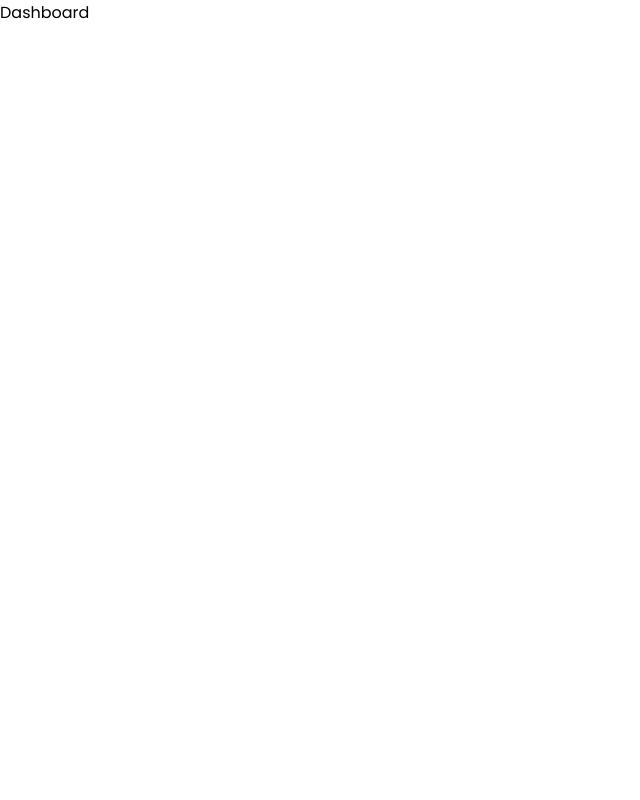
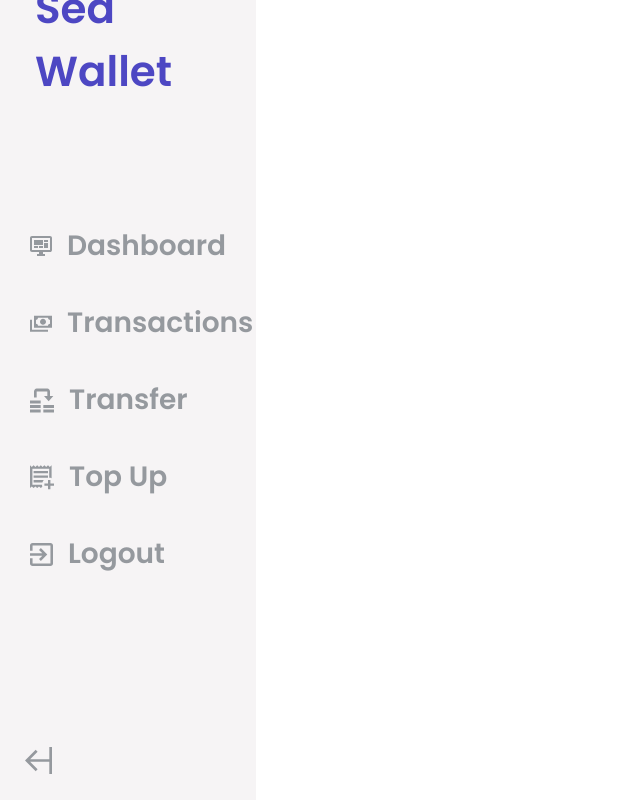
Before and after one commit to asc33nzio/e-wallet, a React (Create React App) app in the folder projects/client/: page /dashboard in a window 1280 px wide. Shown: the whole page, without its empty margins (0-640 px from the left). Built offline with nearby package versions, Linux system fonts and the light colour scheme.

Commit message:
feat: sidebar

```diff
--- /dev/null
+++ b/projects/client/src/components/Sidebar/Sidebar.styles.tsx
@@ -0,0 +1,185 @@
+import styled from "styled-components";
+import { Link } from "react-router-dom";
+
+export const StyledSidebarContainer = styled.div<{ minimized?: boolean }>`
+	display: flex;
+	flex-direction: column;
+	align-items: center;
+
+	width: 20%;
+	width: ${(props) => (props.minimized ? "100px" : "20%")};
+	height: 100vh;
+	background-color: #f6f4f5;
+
+	transition: all 3s ease;
+`;
+
+export const StyledTitleSubcontainer = styled.div<{ minimized?: boolean }>`
+	display: flex;
+	flex-direction: row;
+	align-items: center;
+	justify-content: left;
+
+	width: 100%;
+	height: 10%;
+
+	cursor: pointer;
+	color: #4d47c3;
+	font-size: ${(props) => (props.minimized ? "24px" : "42px")};
+	font-weight: 550;
+	border: none;
+	overflow: visible;
+	padding-left: ${(props) => (props.minimized ? "15px" : "35px")};
+
+	transition: all 3s ease;
+`;
+
+export const StyledElementsSubcontainer = styled.div`
+	display: flex;
+	flex-direction: column;
+	align-items: center;
+	justify-content: center;
+
+	width: 100%;
+	height: 80%;
+	gap: 35px;
+`;
+
+export const StyledElements = styled.div`
+	display: flex;
+	flex-direction: row;
+	align-items: center;
+	justify-content: left;
+
+	width: 100%;
+	padding-left: 30px;
+	gap: 25px;
+
+	color: #95999e;
+	font-size: 28px;
+	font-weight: 400;
+`;
+
+export const StyledLink = styled(Link)<{ minimized?: boolean }>`
+	cursor: pointer;
+	display: flex;
+	flex-direction: row;
+	align-items: center;
+	gap: 15px;
+
+	width: 100%;
+	text-decoration: none;
+
+	&:hover path {
+		fill: #4d47c3;
+	}
+
+	transition: all 3s ease;
+	animation: typing 2s steps(100, end);
+	@keyframes typing {
+		0% {
+			width: 0;
+			overflow: hidden;
+			white-space: nowrap;
+			border-right: ${(props) => (props.minimized ? "none" : "2px solid #4d47c3")};
+		}
+		100% {
+			width: 100%;
+		}
+	}
+`;
+
+export const StyledButton = styled.button<{ minimized?: boolean }>`
+	cursor: pointer;
+	display: flex;
+	flex-direction: row;
+	align-items: center;
+	gap: 15px;
+
+	width: 100%;
+	text-decoration: none;
+	color: #95999e;
+	background-color: transparent;
+
+	border: none;
+	font-size: 28px;
+	font-weight: 550;
+	text-align: left;
+
+	&:hover path {
+		fill: #4d47c3;
+	}
+
+	animation: typing_button 2s steps(100, end);
+	@keyframes typing_button {
+		0% {
+			width: 0;
+			overflow: hidden;
+			white-space: nowrap;
+			border-right: ${(props) => (props.minimized ? "none" : "2px solid #4d47c3")};
+		}
+		100% {
+			width: 100%;
+		}
+	}
+`;
+
+export const StyledParagraph = styled.p<{ minimized?: boolean }>`
+	color: #95999e;
+	white-space: nowrap;
+	font-weight: 550;
+	transform: translateX(${(props) => (props.minimized ? "-60%" : "0")});
+	transition: transform 3s ease;
+
+	&:hover {
+		color: #4d47c3;
+	}
+`;
+
+export const StyledIcon = styled.button`
+	cursor: pointer;
+	display: flex;
+	flex-direction: row;
+	align-items: center;
+	gap: 15px;
+
+	width: 100%;
+	text-decoration: none;
+	color: #95999e;
+	background-color: transparent;
+
+	border: none;
+	font-size: 28px;
+	font-weight: 550;
+	text-align: left;
+
+	&:hover {
+		color: #4d47c3;
+	}
+
+	&:hover path {
+		fill: #4d47c3;
+	}
+`;
+
+export const StyledFooterSubcontainer = styled.div`
+	display: flex;
+	flex-direction: row;
+	align-items: center;
+	justify-content: left;
+
+	width: 100%;
+	height: 10%;
+
+	cursor: pointer;
+	color: #4d47c3;
+	font-size: 42px;
+	font-weight: 550;
+	border: none;
+	overflow: visible;
+	padding-left: 25px;
+
+	&:hover path {
+		fill: #4d47c3;
+	}
+`;
--- /dev/null
+++ b/projects/client/src/components/Sidebar/Sidebar.tsx
@@ -0,0 +1,84 @@
+import React, { useState } from "react";
+import {
+	StyledButton,
+	StyledElements,
+	StyledElementsSubcontainer,
+	StyledFooterSubcontainer,
+	StyledIcon,
+	StyledLink,
+	StyledParagraph,
+	StyledSidebarContainer,
+	StyledTitleSubcontainer,
+} from "./Sidebar.styles";
+import { DashboardICO, LogoutICO, TopUpICO, TransactionICO, TransferICO, MinimizeICO, ExpandICO } from "./SidebarIcons";
+import { useDispatch } from "react-redux";
+import { setUserData } from "../../redux/userSlice";
+import { setToken } from "../../redux/tokenSlice";
+import { useNavigate } from "react-router-dom";
+
+const Sidebar = (): React.ReactElement => {
+	const navigate = useNavigate();
+	const dispatch = useDispatch();
+	const [minimized, setMinimized] = useState<boolean>(false);
+
+	const handleLogout = () => {
+		dispatch(setUserData({}));
+		dispatch(setToken(""));
+		navigate("/");
+	};
+
+	const handleMinimize = () => {
+		setMinimized(!minimized);
+	};
+
+	return (
+		<>
+			<StyledSidebarContainer minimized={minimized}>
+				<StyledTitleSubcontainer minimized={minimized}>Sea Wallet</StyledTitleSubcontainer>
+
+				<StyledElementsSubcontainer>
+					<StyledElements>
+						<StyledLink to="/" minimized={minimized}>
+							<DashboardICO />
+							<StyledParagraph minimized={minimized}>{!minimized && "Dashboard"}</StyledParagraph>
+						</StyledLink>
+					</StyledElements>
+
+					<StyledElements>
+						<StyledLink to="/" minimized={minimized}>
+							<TransactionICO />
+							<StyledParagraph minimized={minimized}>{!minimized && "Transactions"}</StyledParagraph>
+						</StyledLink>
+					</StyledElements>
+
+					<StyledElements>
+						<StyledLink to="/" minimized={minimized}>
+							<TransferICO />
+							<StyledParagraph minimized={minimized}>{!minimized && "Transfer"}</StyledParagraph>
+						</StyledLink>
+					</StyledElements>
+
+					<StyledElements>
+						<StyledLink to="/" minimized={minimized}>
+							<TopUpICO />
+							<StyledParagraph minimized={minimized}>{!minimized && "Top Up"}</StyledParagraph>
+						</StyledLink>
+					</StyledElements>
+
+					<StyledElements>
+						<StyledButton onClick={handleLogout} minimized={minimized}>
+							<LogoutICO />
+							<StyledParagraph minimized={minimized}>{!minimized && "Logout"}</StyledParagraph>
+						</StyledButton>
+					</StyledElements>
+				</StyledElementsSubcontainer>
+
+				<StyledFooterSubcontainer>
+					<StyledIcon onClick={handleMinimize}>{minimized ? <ExpandICO /> : <MinimizeICO />}</StyledIcon>
+				</StyledFooterSubcontainer>
+			</StyledSidebarContainer>
+		</>
+	);
+};
+
+export default Sidebar;
--- /dev/null
+++ b/projects/client/src/components/Sidebar/SidebarIcons.tsx
@@ -0,0 +1,64 @@
+import React from "react";
+
+export const DashboardICO = (): React.ReactElement => (
+	<svg width="22" height="20" viewBox="0 0 22 20" fill="none" xmlns="http://www.w3.org/2000/svg">
+		<path
+			d="M20 14V2H2V14H20ZM20 0C20.5304 0 21.0391 0.210714 21.4142 0.585786C21.7893 0.960859 22 1.46957 22 2V14C22 14.5304 21.7893 15.0391 21.4142 15.4142C21.0391 15.7893 20.5304 16 20 16H13V18H15V20H7V18H9V16H2C0.89 16 0 15.1 0 14V2C0 0.89 0.89 0 2 0H20ZM4 4H13V9H4V4ZM14 4H18V6H14V4ZM18 7V12H14V7H18ZM4 10H8V12H4V10ZM9 10H13V12H9V10Z"
+			fill="#95999E"
+		/>
+	</svg>
+);
+
+export const ExpandICO = (): React.ReactElement => (
+	<svg width="27" height="27" viewBox="0 0 27 27" fill="none" xmlns="http://www.w3.org/2000/svg">
+		<path
+			d="M2.7 0H0V27H2.7V14.85H21.8295L14.4045 22.275L16.308 24.192L27 13.5L16.308 2.808L14.4045 4.725L21.8295 12.15H2.7V0Z"
+			fill="#95999E"
+		/>
+	</svg>
+);
+
+export const LogoutICO = (): React.ReactElement => (
+	<svg width="23" height="23" viewBox="0 0 18 18" fill="none" xmlns="http://www.w3.org/2000/svg">
+		<path
+			d="M16 0H2C0.89 0 0 0.89 0 2V6H2V2H16V16H2V12H0V16C0 16.5304 0.210714 17.0391 0.585786 17.4142C0.960859 17.7893 1.46957 18 2 18H16C16.5304 18 17.0391 17.7893 17.4142 17.4142C17.7893 17.0391 18 16.5304 18 16V2C18 0.89 17.1 0 16 0ZM7.08 12.58L8.5 14L13.5 9L8.5 4L7.08 5.41L9.67 8H0V10H9.67L7.08 12.58Z"
+			fill="#95999E"
+		/>
+	</svg>
+);
+
+export const MinimizeICO = (): React.ReactElement => (
+	<svg width="27" height="27" viewBox="0 0 27 27" fill="none" xmlns="http://www.w3.org/2000/svg">
+		<path
+			d="M24.3 27H27V0H24.3V12.15H5.1705L12.5955 4.725L10.692 2.808L0 13.5L10.692 24.192L12.5955 22.275L5.1705 14.85H24.3V27Z"
+			fill="#95999E"
+		/>
+	</svg>
+);
+
+export const TopUpICO = (): React.ReactElement => (
+	<svg width="24" height="25" viewBox="0 0 24 25" fill="none" xmlns="http://www.w3.org/2000/svg">
+		<path
+			d="M18 15.1071V18.5357H14.4V20.8214H18V24.25H20.4V20.8214H24V18.5357H20.4V15.1071H18ZM12.312 21.6671L10.8 23.1071L9 21.3929L7.2 23.1071L5.4 21.3929L3.6 23.1071L1.8 21.3929L0 23.1071V0.25L1.8 1.96429L3.6 0.25L5.4 1.96429L7.2 0.25L9 1.96429L10.8 0.25L12.6 1.96429L14.4 0.25L16.2 1.96429L18 0.25L19.8 1.96429L21.6 0.25V13.2214C20.844 12.97 20.04 12.8214 19.2 12.8214V3.67857H2.4V19.6786H12C12 20.33 12.12 21.0729 12.312 21.6671ZM13.848 15.1071C13.2 15.77 12.732 16.5357 12.42 17.3929H3.6V15.1071H13.848ZM3.6 10.5357H18V12.8214H3.6V10.5357ZM3.6 5.96429H18V8.25H3.6V5.96429Z"
+			fill="#95999E"
+		/>
+	</svg>
+);
+
+export const TransactionICO = (): React.ReactElement => (
+	<svg width="22" height="17" viewBox="0 0 22 17" fill="none" xmlns="http://www.w3.org/2000/svg">
+		<path
+			d="M4 0.75H22V12.75H4V0.75ZM13 3.75C13.7956 3.75 14.5587 4.06607 15.1213 4.62868C15.6839 5.19129 16 5.95435 16 6.75C16 7.54565 15.6839 8.30871 15.1213 8.87132C14.5587 9.43393 13.7956 9.75 13 9.75C12.2044 9.75 11.4413 9.43393 10.8787 8.87132C10.3161 8.30871 10 7.54565 10 6.75C10 5.95435 10.3161 5.19129 10.8787 4.62868C11.4413 4.06607 12.2044 3.75 13 3.75ZM8 2.75C8 3.28043 7.78929 3.78914 7.41421 4.16421C7.03914 4.53929 6.53043 4.75 6 4.75V8.75C6.53043 8.75 7.03914 8.96071 7.41421 9.33579C7.78929 9.71086 8 10.2196 8 10.75H18C18 10.2196 18.2107 9.71086 18.5858 9.33579C18.9609 8.96071 19.4696 8.75 20 8.75V4.75C19.4696 4.75 18.9609 4.53929 18.5858 4.16421C18.2107 3.78914 18 3.28043 18 2.75H8ZM0 4.75H2V14.75H18V16.75H0V4.75Z"
+			fill="#95999E"
+		/>
+	</svg>
+);
+
+export const TransferICO = (): React.ReactElement => (
+	<svg width="24" height="25" viewBox="0 0 24 25" fill="none" xmlns="http://www.w3.org/2000/svg">
+		<path
+			d="M6.66667 0.5C5.95942 0.5 5.28115 0.81607 4.78105 1.37868C4.28095 1.94129 4 2.70435 4 3.5V9.5H6.66667V3.5H17.3333V8H14L18.6667 13.25L23.3333 8H20V3.5C20 2.70435 19.719 1.94129 19.219 1.37868C18.7189 0.81607 18.0406 0.5 17.3333 0.5H6.66667ZM0 12.5V15.5H10.6667V12.5H0ZM0 17V20H10.6667V17H0ZM13.3333 17V20H24V17H13.3333ZM0 21.5V24.5H10.6667V21.5H0ZM13.3333 21.5V24.5H24V21.5H13.3333Z"
+			fill="#95999E"
+		/>
+	</svg>
+);
--- a/projects/client/src/pages/Dashboard/Dashboard.tsx
+++ b/projects/client/src/pages/Dashboard/Dashboard.tsx
@@ -1,8 +1,11 @@
 import React from 'react'
+import Sidebar from '../../components/Sidebar/Sidebar'
 
 const Dashboard = ():React.ReactElement => {
   return (
-    <div>Dashboard</div>
+    <>
+        <Sidebar />
+    </>
   )
 }
 
```
Also changed, not shown: 2 other files (tests, documents, lock files or other folders).
